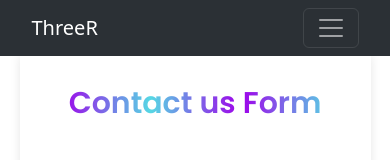
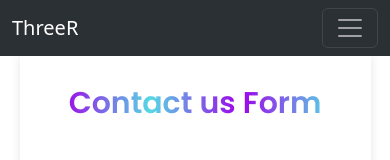
Before and after one commit to gharsh24/ThreeR, a React (Vite) app: page /Feedback in a window 390 px wide. Shown: the top 160 px of the page. Built offline with nearby package versions, Linux system fonts and the light colour scheme.

Commit message:
minor changes

```diff
--- a/src/Components/styles/feedback.css
+++ b/src/Components/styles/feedback.css
@@ -154,7 +154,7 @@ form .form-row .textarea {
 
 /* Add these styles to your existing feedback.css file */
 
-.container {
+.containerr {
   width: 80%;
   max-width: 800px; /* Adjust the max-width as needed */
   margin: auto;
@@ -217,7 +217,7 @@ textarea {
 
 /* Responsive Styles */
 @media (max-width: 768px) {
-  .container {
+  .containerr {
     width: 90%;
   }
 }
```
